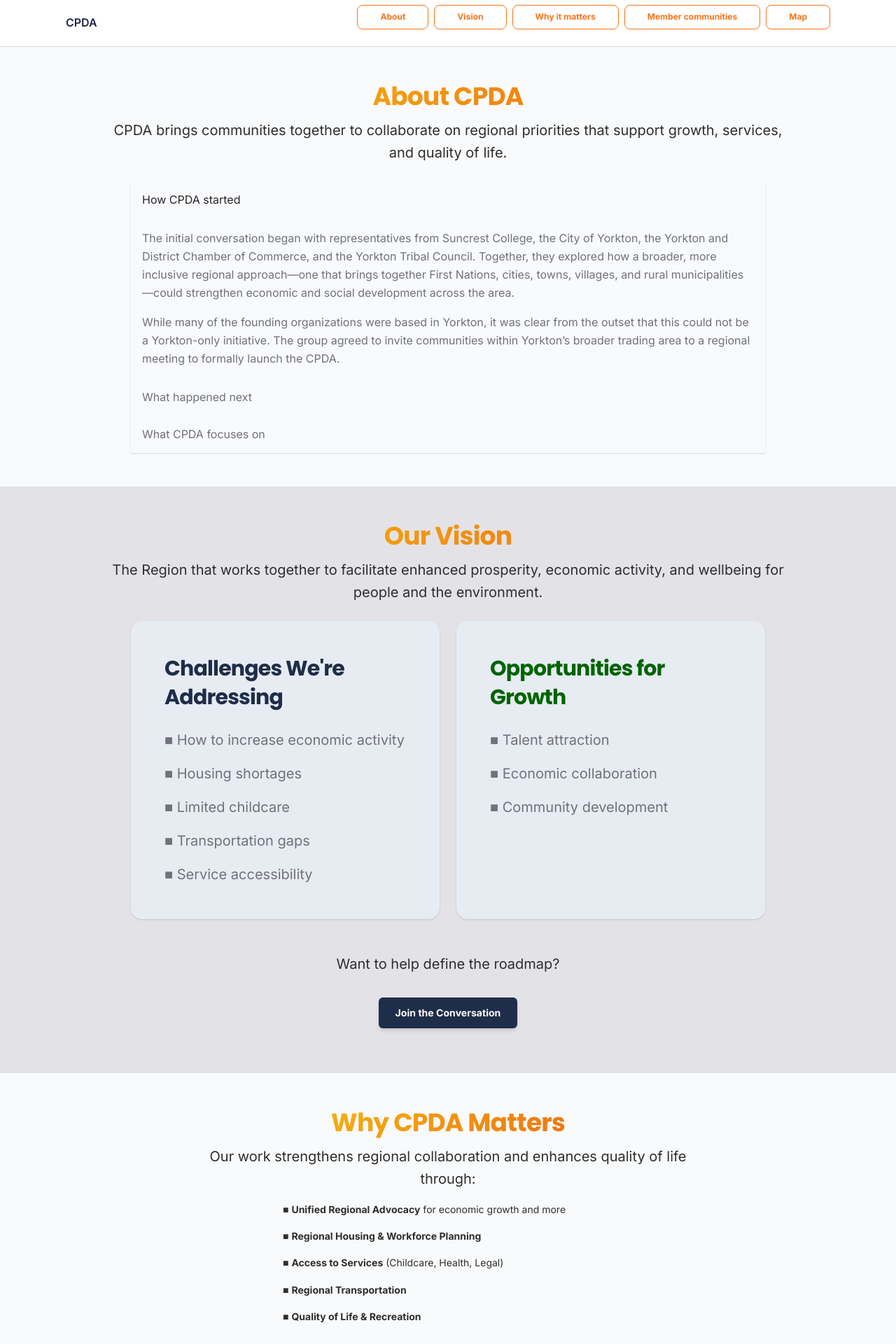
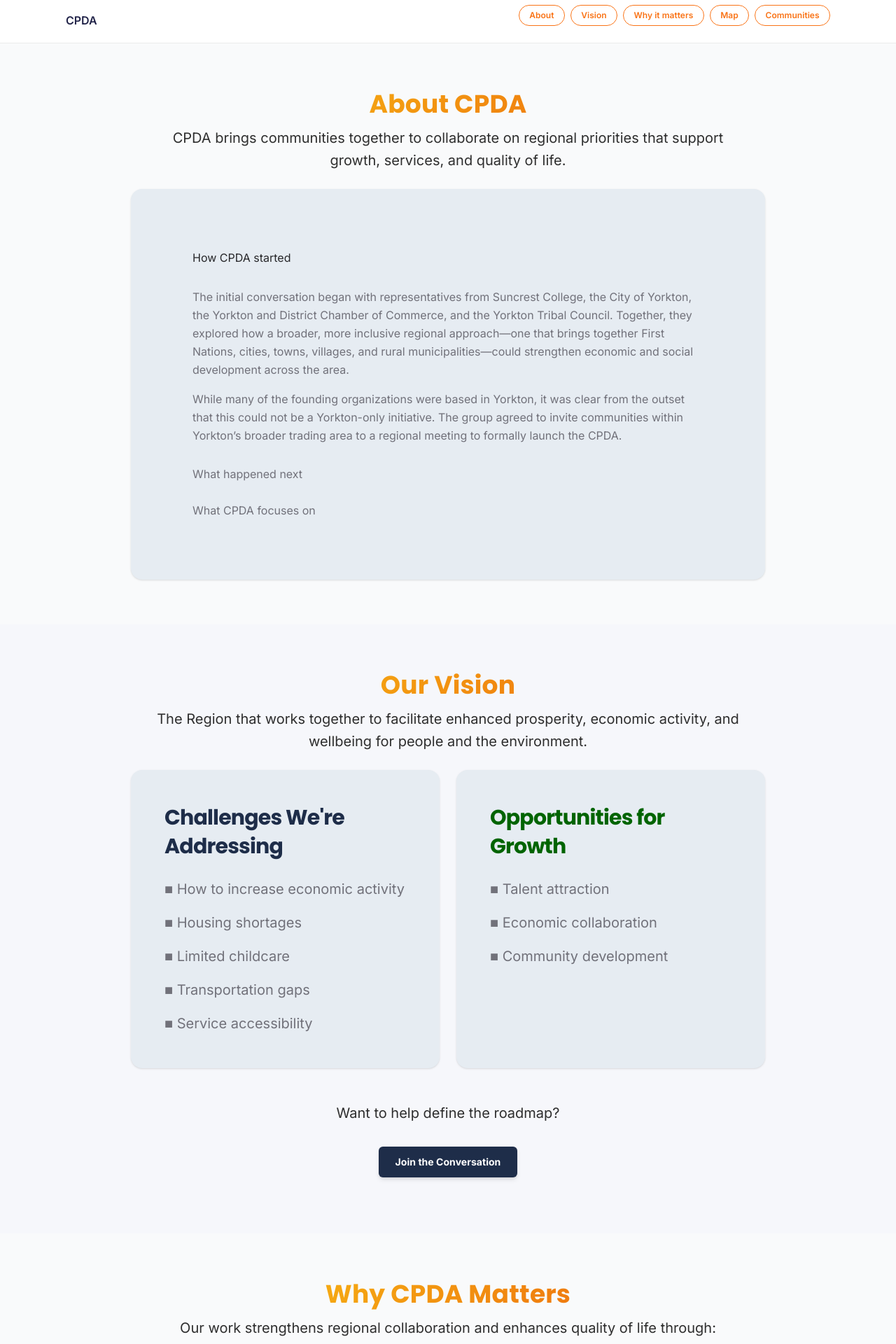
Before and after one commit to Devprogr/CPDA, a Flask app: page /about-us in a window 1280 px wide. Shown: the part 801-2721 px from the top of the page at 70% size. Run offline with Flask 3, Linux system fonts and the light colour scheme; some libraries are stand-ins or nearby versions.

Commit message:
combined about us and vision

```diff
--- a/invest-main/templates/about-us.html
+++ b/invest-main/templates/about-us.html
@@ -1,6 +1,30 @@
 {% extends "base.html" %}
 {% block content %}
 
+<style>
+  /* Page rhythm */
+  .cpda-section { padding: 4rem 0; }
+  .cpda-section.alt { background: #f6f7fb; }
+  .cpda-title { font-weight: 800; letter-spacing: .2px; }
+  .cpda-subtitle { max-width: 860px; margin: 0 auto; }
+
+  /* Sticky jump nav */
+  .cpda-jumpbar {
+    position: sticky;
+    top: 0;
+    z-index: 1020;
+    background: rgba(255,255,255,.95);
+    backdrop-filter: blur(8px);
+    border-bottom: 1px solid rgba(0,0,0,.08);
+  }
+  .cpda-jumpbar .btn {
+    border-radius: 999px;
+    padding: .35rem .9rem;
+    font-weight: 600;
+  }
+</style>
+
+<!-- HERO (only image here, no repeated buttons) -->
 <header class="header-2">
   <div class="page-header min-vh-100 relative"
        style="background-image: url('{{ url_for('static', filename='assets/img/about-us-2.jpg') }}')">
@@ -10,27 +34,19 @@
         <div class="col-lg-9 text-center mx-auto my-auto">
           <h1 class="text-white" style="text-shadow: 2px 2px 8px rgba(0,0,0,0.7);">Who we are</h1>
 
-          <p class="lead mb-0 text-white opacity-8 about-us-text" style="text-shadow: 2px 2px 8px rgba(0,0,0,0.7);">
-            The Central Prairie Development Alliance (CPDA) was born from a shared understanding: no single community has the capacity to tackle economic and social development alone. We function as a region—and we must grow and thrive as one.
+          <p class="lead mb-0 text-white opacity-8 about-us-text"
+             style="text-shadow: 2px 2px 8px rgba(0,0,0,0.7); max-width: 920px; margin: 0 auto;">
+            The Central Prairie Development Alliance (CPDA) was born from a shared understanding: no single community has the capacity
+            to tackle economic and social development alone. We function as a region—and we must grow and thrive as one.
           </p>
-
-          <div class="mt-4 d-flex flex-wrap justify-content-center gap-2">
-            <a href="#about" class="btn btn-white btn-sm">About</a>
-            <a href="#vision" class="btn btn-white btn-sm">Vision</a>
-            <a href="#why" class="btn btn-white btn-sm">Why it matters</a>
-            <a href="#communities" class="btn btn-white btn-sm">Member communities</a>
-            <a href="#map" class="btn btn-white btn-sm">Map</a>
-          </div>
-
         </div>
       </div>
     </div>
   </div>
 </header>
 
-<!-- Sticky in-page navigation -->
-<div class="position-sticky top-0" style="z-index: 1020;">
-  <div class="bg-white border-bottom">
+<!-- SINGLE NAV (only once) -->
+<div class="cpda-jumpbar">
   <div class="container py-2">
     <div class="d-flex flex-wrap gap-2 justify-content-center justify-content-md-between align-items-center">
       <div class="fw-bold" style="color:#23254a;">CPDA</div>
@@ -38,20 +54,20 @@
         <a href="#about" class="btn btn-outline-primary btn-sm">About</a>
         <a href="#vision" class="btn btn-outline-primary btn-sm">Vision</a>
         <a href="#why" class="btn btn-outline-primary btn-sm">Why it matters</a>
-          <a href="#communities" class="btn btn-outline-primary btn-sm">Member communities</a>
         <a href="#map" class="btn btn-outline-primary btn-sm">Map</a>
-        </div>
+        <a href="#communities" class="btn btn-outline-primary btn-sm">Communities</a>
       </div>
     </div>
   </div>
 </div>
 
-<section id="about" class="py-5">
+<!-- ABOUT -->
+<section id="about" class="cpda-section">
   <div class="container">
     <div class="row justify-content-center text-center mb-4">
-      <div class="col-lg-9">
-        <h2 class="text-gradient text-primary">About CPDA</h2>
-        <p class="lead mb-0">
+      <div class="col-lg-10">
+        <h2 class="cpda-title text-gradient text-primary">About CPDA</h2>
+        <p class="lead cpda-subtitle">
           CPDA brings communities together to collaborate on regional priorities that support growth, services, and quality of life.
         </p>
       </div>
@@ -60,7 +76,10 @@
     <div class="row justify-content-center">
       <div class="col-lg-10">
 
-        <div class="accordion shadow-sm" id="cpdaAccordion">
+        <div class="card shadow-sm border-0">
+          <div class="card-body p-4 p-md-5">
+
+            <div class="accordion" id="cpdaAccordion">
 
               <div class="accordion-item">
                 <h2 class="accordion-header" id="headingOne">
@@ -72,8 +91,9 @@
                 <div id="collapseOne" class="accordion-collapse collapse show" aria-labelledby="headingOne" data-bs-parent="#cpdaAccordion">
                   <div class="accordion-body">
                     <p class="mb-3">
-                  The initial conversation began with representatives from Suncrest College, the City of Yorkton, the Yorkton and District Chamber of Commerce, and the Yorkton Tribal Council.
-                  Together, they explored how a broader, more inclusive regional approach—one that brings together First Nations, cities, towns, villages, and rural municipalities—could strengthen economic and social development across the area.
+                      The initial conversation began with representatives from Suncrest College, the City of Yorkton, the Yorkton and District Chamber of Commerce,
+                      and the Yorkton Tribal Council. Together, they explored how a broader, more inclusive regional approach—one that brings together First Nations,
+                      cities, towns, villages, and rural municipalities—could strengthen economic and social development across the area.
                     </p>
                     <p class="mb-0">
                       While many of the founding organizations were based in Yorkton, it was clear from the outset that this could not be a Yorkton-only initiative.
@@ -119,7 +139,7 @@
                       <div class="col-md-6">
                         <div class="p-3 border rounded-3 h-100">
                           <div class="fw-bold mb-1" style="color:#23254a;">Growth capacity</div>
-                      <div class="text-muted">Housing, workforce, services, and infrastructure planning that supports long-term development.</div>
+                          <div class="text-muted">Housing, workforce, services, and planning that supports long-term development.</div>
                         </div>
                       </div>
                     </div>
@@ -131,15 +151,19 @@
 
           </div>
         </div>
+
+      </div>
+    </div>
   </div>
 </section>
 
-<section id="vision" class="py-5 bg-light">
+<!-- VISION (keep your “good” section style) -->
+<section id="vision" class="cpda-section alt">
   <div class="container">
     <div class="row justify-content-center text-center mb-4">
-      <div class="col-lg-9">
-        <h2 class="text-gradient text-primary">Our Vision</h2>
-        <p class="lead mb-0">
+      <div class="col-lg-10">
+        <h2 class="cpda-title text-gradient text-primary">Our Vision</h2>
+        <p class="lead cpda-subtitle">
           The Region that works together to facilitate enhanced prosperity, economic activity, and wellbeing for people and the environment.
         </p>
       </div>
@@ -149,8 +173,8 @@
       <div class="col-lg-10">
         <div class="row g-4">
           <div class="col-lg-6">
-            <div class="card shadow-sm h-100">
-              <div class="card-body">
+            <div class="card shadow-sm h-100 border-0">
+              <div class="card-body p-4">
                 <h3 class="mb-4" style="color:#1e2d49;">Challenges We're Addressing</h3>
                 <ul class="list-unstyled fs-5 mb-0">
                   <li class="mb-3">&#9632; How to increase economic activity</li>
@@ -164,8 +188,8 @@
           </div>
 
           <div class="col-lg-6">
-            <div class="card shadow-sm h-100">
-              <div class="card-body">
+            <div class="card shadow-sm h-100 border-0">
+              <div class="card-body p-4">
                 <h3 class="mb-4 text-success">Opportunities for Growth</h3>
                 <ul class="list-unstyled fs-5 mb-0">
                   <li class="mb-3">&#9632; Talent attraction</li>
@@ -175,10 +199,9 @@
               </div>
             </div>
           </div>
-
         </div>
 
-        <div class="text-center fs-5 mt-5" role="alert">
+        <div class="text-center fs-5 mt-5">
           Want to help define the roadmap?
           <br><br>
           <a href="/get-involved" class="btn btn-primary btn-lg">Join the Conversation</a>
@@ -189,30 +212,38 @@
   </div>
 </section>
 
-<section id="why" class="py-5">
+<!-- WHY IT MATTERS (place it AFTER vision, before quote) -->
+<section id="why" class="cpda-section">
   <div class="container">
     <div class="row justify-content-center text-center mb-4">
+      <div class="col-lg-10">
+        <h2 class="cpda-title text-gradient text-primary">Why CPDA Matters</h2>
+        <p class="lead cpda-subtitle">
+          Our work strengthens regional collaboration and enhances quality of life through:
+        </p>
+      </div>
+    </div>
+
+    <div class="row justify-content-center">
       <div class="col-lg-8">
-        <h2 class="text-gradient text-primary">Why CPDA Matters</h2>
-        <p class="lead">Our work strengthens regional collaboration and enhances quality of life through:</p>
-
-        <div class="row text-start justify-content-center">
-          <div class="col-md-8">
-            <ul class="list-unstyled" style="font-size:14px;">
+        <div class="card shadow-sm border-0">
+          <div class="card-body p-4 p-md-5">
+            <ul class="list-unstyled mb-0" style="font-size:16px;">
               <li class="mb-3">&#9632; <strong>Unified Regional Advocacy</strong> for economic growth and more</li>
               <li class="mb-3">&#9632; <strong>Regional Housing & Workforce Planning</strong></li>
               <li class="mb-3">&#9632; <strong>Access to Services</strong> (Childcare, Health, Legal)</li>
               <li class="mb-3">&#9632; <strong>Regional Transportation</strong></li>
-              <li class="mb-3">&#9632; <strong>Quality of Life & Recreation</strong></li>
+              <li class="mb-0">&#9632; <strong>Quality of Life & Recreation</strong></li>
             </ul>
+          </div>
+        </div>
       </div>
     </div>
 
   </div>
-    </div>
-  </div>
 </section>
 
+<!-- QUOTE -->
 <section class="py-5 bg-gradient-primary position-relative text-white">
   <div class="container">
     <div class="row justify-content-center">
@@ -222,51 +253,6 @@
         <p class="fs-4"><strong>Sharon Rurak, Suncrest College</strong></p>
       </div>
     </div>
-  </div>
-</section>
-
-<section id="communities" class="py-5">
-  <div class="container">
-    <div class="row justify-content-center text-center mb-4">
-      <div class="col-lg-8">
-        <h2 class="text-gradient text-primary">CPDA Member Communities</h2>
-        <p class="lead mb-0">Quick links to CPDA member community websites.</p>
-      </div>
-    </div>
-
-    {% set towns = [
-      {'name': 'Langenburg', 'url': 'https://langenburg.ca'},
-      {'name': 'Esterhazy', 'url': 'https://townofesterhazy.ca'},
-      {'name': 'Stockholm', 'url': 'https://stockholmsask.com'},
-      {'name': 'Grayson', 'url': 'https://villageofgrayson.com/'},
-      {'name': 'Melville', 'url': 'https://melville.ca'},
-      {'name': 'RM of Saltcoats', 'url': 'https://rmsaltcoats.ca/'},
-      {'name': 'Yorkton', 'url': 'https://www.yorkton.ca/en/index.aspx'},
-      {'name': 'Springside', 'url': 'https://townofspringside.ca/'},
-      {'name': 'Sheho', 'url': './'},
-      {'name': 'Sturgis', 'url': 'https://townofsturgis.ca/'},
-      {'name': 'Hyas', 'url': 'https://www.villageofhyas.com/'},
-      {'name': 'Cote 64', 'url': './'},
-      {'name': 'Ituna', 'url': 'https://ituna.ca/'},
-      {'name': 'Ituna Bon Accord no. 256', 'url': 'https://www.municipality-canada.com/en/rural-municipality-ituna-bon-accord.html'},
-      {'name': 'Foam Lake', 'url': 'https://foamlake.com'},
-      {'name': 'Buchanan', 'url': 'https://www.saskatchewan.ca/government/municipal-administration/municipal-directory?s=%7Bf74a076b-cd2b-4068-9baa-95dc4a4c0d94%7D'}
-    ] %}
-
-    <div class="row justify-content-center mt-2">
-      <div class="col-lg-10 text-center">
-        <div class="row row-cols-2 row-cols-sm-3 row-cols-md-4 g-3 justify-content-center">
-          {% for town in towns|sort(attribute='name') %}
-            <div class="col d-flex justify-content-center">
-              <a href="{{ town.url }}" target="_blank" class="btn cpda-town-btn mb-2 w-100">
-                <i class="fas fa-map-marker-alt me-2"></i>{{ town.name }}
-              </a>
-            </div>
-          {% endfor %}
-        </div>
-      </div>
-    </div>
-
   </div>
 </section>
 
@@ -378,4 +364,50 @@
   });
 </script>
 
+<!-- COMMUNITIES LIST (NOW BELOW MAP) -->
+<section id="communities" class="cpda-section alt">
+  <div class="container">
+    <div class="row justify-content-center text-center mb-4">
+      <div class="col-lg-10">
+        <h2 class="cpda-title text-gradient text-primary">CPDA Member Communities</h2>
+        <p class="lead cpda-subtitle">Quick links to CPDA member community websites.</p>
+      </div>
+    </div>
+
+    {% set towns = [
+      {'name': 'Langenburg', 'url': 'https://langenburg.ca'},
+      {'name': 'Esterhazy', 'url': 'https://townofesterhazy.ca'},
+      {'name': 'Stockholm', 'url': 'https://stockholmsask.com'},
+      {'name': 'Grayson', 'url': 'https://villageofgrayson.com/'},
+      {'name': 'Melville', 'url': 'https://melville.ca'},
+      {'name': 'RM of Saltcoats', 'url': 'https://rmsaltcoats.ca/'},
+      {'name': 'Yorkton', 'url': 'https://www.yorkton.ca/en/index.aspx'},
+      {'name': 'Springside', 'url': 'https://townofspringside.ca/'},
+      {'name': 'Sheho', 'url': './'},
+      {'name': 'Sturgis', 'url': 'https://townofsturgis.ca/'},
+      {'name': 'Hyas', 'url': 'https://www.villageofhyas.com/'},
+      {'name': 'Cote 64', 'url': './'},
+      {'name': 'Ituna', 'url': 'https://ituna.ca/'},
+      {'name': 'Ituna Bon Accord no. 256', 'url': 'https://www.municipality-canada.com/en/rural-municipality-ituna-bon-accord.html'},
+      {'name': 'Foam Lake', 'url': 'https://foamlake.com'},
+      {'name': 'Buchanan', 'url': 'https://www.saskatchewan.ca/government/municipal-administration/municipal-directory?s=%7Bf74a076b-cd2b-4068-9baa-95dc4a4c0d94%7D'}
+    ] %}
+
+    <div class="row justify-content-center">
+      <div class="col-lg-10">
+        <div class="row row-cols-2 row-cols-sm-3 row-cols-md-4 g-3">
+          {% for town in towns|sort(attribute='name') %}
+            <div class="col">
+              <a href="{{ town.url }}" target="_blank" class="btn cpda-town-btn w-100">
+                <i class="fas fa-map-marker-alt me-2"></i>{{ town.name }}
+              </a>
+            </div>
+          {% endfor %}
+        </div>
+      </div>
+    </div>
+
+  </div>
+</section>
+
 {% endblock %}
```
Lines whose indentation alone changed are shown as unchanged.
